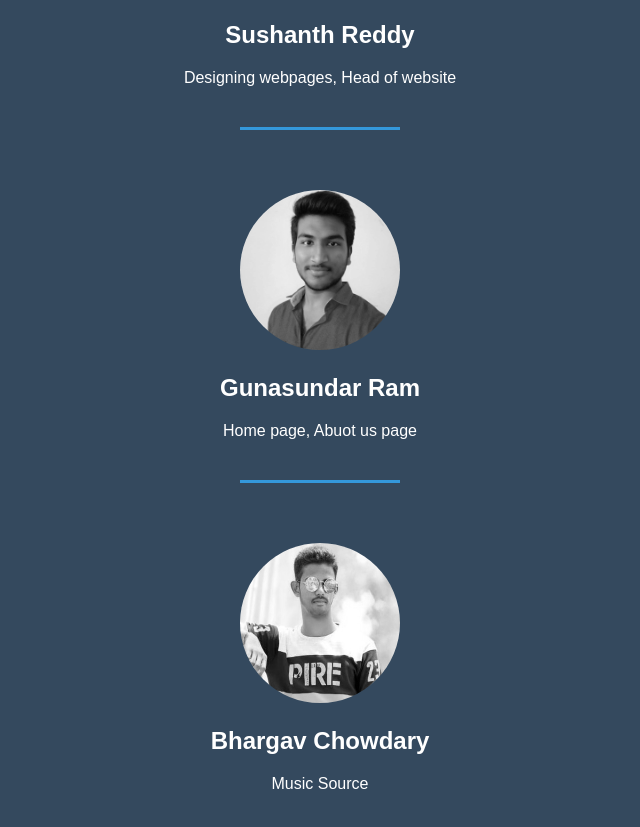
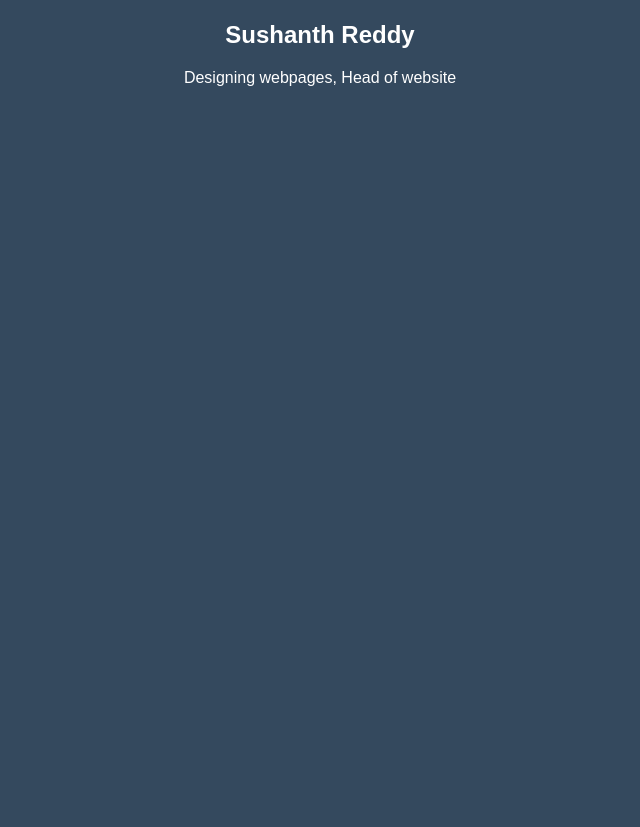
Before and after one commit to Sushanth9989/Music-World, a plain HTML site: page aboutus.html in a window 1280 px wide. Shown: the part 461-1288 px from the top of the page, without its empty margins (320-960 px from the left). After the commit the page ends 800 px from the top, so only its background shows below. Drawn offline with Linux system fonts and the light colour scheme.

Commit message:
Update aboutus.html

```diff
--- a/aboutus.html
+++ b/aboutus.html
@@ -35,14 +35,7 @@
             <a href="#"><img src="SUSHANTH.jpg"></a>
             <h2>Sushanth Reddy</h2>
             <p>Designing webpages, Head of website</p>
-            <span class="border"></span>
-            <a href="#"><img src="ram_pic.jpg"></a>
-            <h2>Gunasundar Ram</h2>
-            <p>Home page, Abuot us page</p>
-            <span class="border"></span>
-            <a href="#"><img src="bargav_pic.jpg"></a>
-            <h2>Bhargav Chowdary</h2>
-            <p>Music Source</p>
+
 
         </div>
 
```
